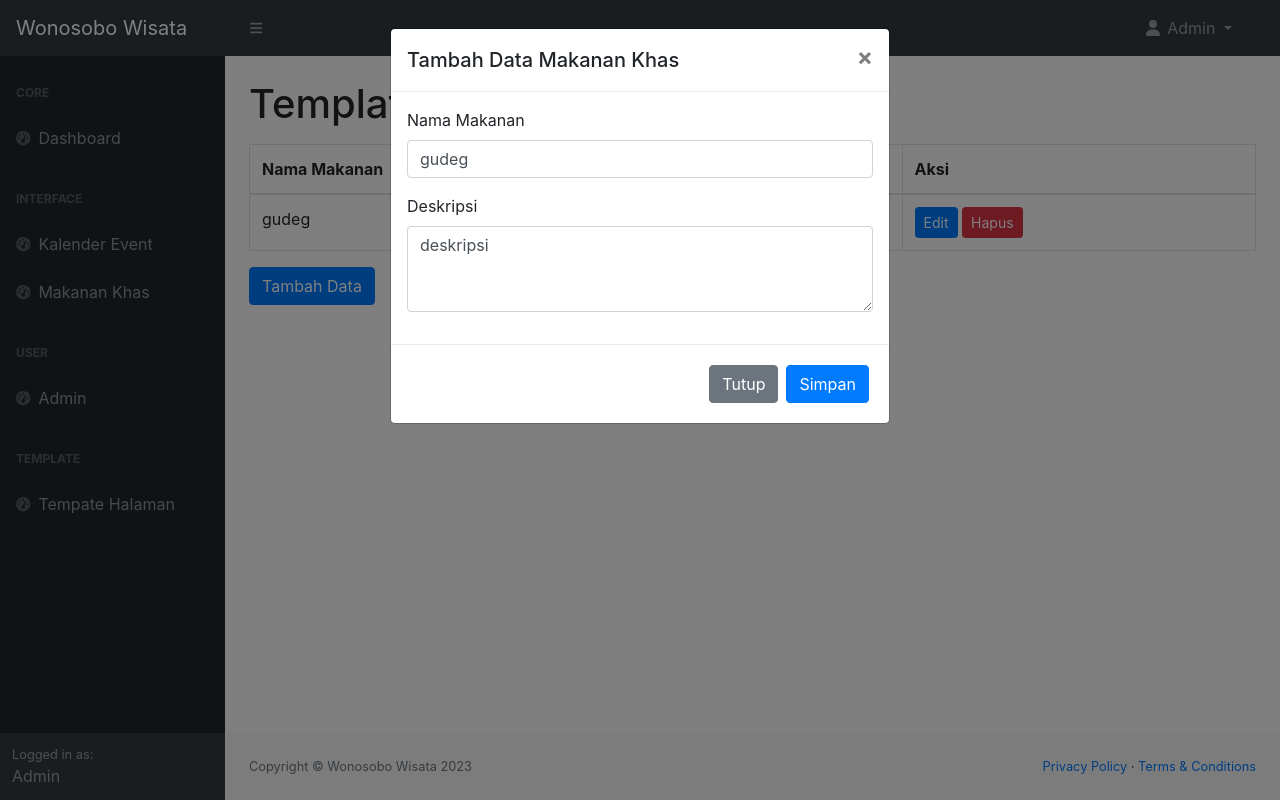
After one commit to dpw1-222302/WEBSITE-EXPLORE-WONOSOBO, a PHP site: page /admin/makanan_khas.php in a window 1280 px wide, after a click on "Edit". The commit adds this page. Run offline with PHP 8.4, Linux system fonts and the light colour scheme; a user stored in the database is signed in; data comes from the database, SQL or seed files in the repository; both versions use the stored data as it was after the commit; some libraries are stand-ins or nearby versions.

Commit message:
Membuat CRUD makanan khas di admin

```diff
--- /dev/null
+++ b/admin/makanan_khas.php
@@ -0,0 +1,170 @@
+<?php
+session_start();
+if (!isset($_SESSION['user_id'])) {
+    header("Location: login.php");
+    exit;
+}
+?>
+<!DOCTYPE html>
+<html lang="en">
+
+<head>
+    <meta charset="utf-8" />
+    <meta http-equiv="X-UA-Compatible" content="IE=edge" />
+    <meta name="viewport" content="width=device-width, initial-scale=1, shrink-to-fit=no" />
+    <meta name="description" content="" />
+    <meta name="author" content="" />
+    <title>Makanan Khas</title>
+    <link href="https://cdn.jsdelivr.net/npm/simple-datatables@7.1.2/dist/style.min.css" rel="stylesheet" />
+    <link href="css/styles.css" rel="stylesheet" />
+    <script src="https://use.fontawesome.com/releases/v6.3.0/js/all.js" crossorigin="anonymous"></script>
+    <link rel="stylesheet" href="https://maxcdn.bootstrapcdn.com/bootstrap/4.0.0/css/bootstrap.min.css">
+</head>
+
+<body>
+    <?php include 'navbar.php'; ?>
+    <div id="layoutSidenav">
+        <div id="layoutSidenav_nav">
+            <?php include 'sidebar.php'; ?>
+        </div>
+        <div id="layoutSidenav_content">
+            <main>
+                <div class="container-fluid px-4">
+                    <h1 class="mt-4">Template</h1>
+                    <!-- isi konten mulai dari sini -->
+                    <div class="table-responsive mt-3">
+                        <table class="table table-bordered">
+                            <thead>
+                                <tr>
+                                    <th>Nama Makanan</th>
+                                    <th>Despripsi</th>
+                                    <th>Aksi</th>
+                                </tr>
+                            </thead>
+                            <tbody>
+                                <?php
+                                include '../connect.php';
+                                $query = "SELECT * FROM tabel_makanan_khas";
+                                $datas = $conn->query($query);
+                                foreach ($datas as $data) :
+                                ?>
+                                    <tr>
+                                        <td>
+                                            <?= $data['nama_makanan_khas'] ?>
+                                        </td>
+
+                                        <td>
+                                            <?= $data['deskripsi_makanan_khas'] ?>
+                                        </td>
+                                        <td>
+                                            <button type="button" class="btn btn-primary btn-sm" data-toggle="modal" data-target="#editDataModal<?= $data['makanan_khas_id'] ?>">Edit</button>
+                                            <button type="button" class="btn btn-danger btn-sm" data-toggle="modal" data-target="#hapusDataModal<?= $data['makanan_khas_id'] ?>">Hapus</button>
+                                        </td>
+                                    </tr>
+                                    <!-- Modal ubah data -->
+                                    <div class="modal fade" id="editDataModal<?= $data['makanan_khas_id'] ?>" tabindex="-1" role="dialog" aria-labelledby="editDataModalLabel" ariahidden="true">
+                                        <div class="modal-dialog" role="document">
+                                            <div class="modal-content">
+                                                <div class="modal-header">
+                                                    <h5 class="modal-title" id="editDataModalLabel">Tambah Data Makanan Khas</h5>
+                                                    <button type="button" class="close" data-dismiss="modal" aria-label="Close">
+                                                        <span aria-hidden="true">&times;</span>
+                                                    </button>
+                                                </div>
+                                                <form method="POST" action="makanan_khas/ubah.php"> <!-- arahkan ke folder yang dituju -->
+                                                    <div class="modal-body">
+                                                        <input type="hidden" name="makanan_khas_id" value="<?= $data['makanan_khas_id'] ?>">
+                                                        <div class="form-group">
+                                                            <label for="nama_makanan_khas">Nama Makanan</label>
+                                                            <input required type="text" class="form-control" id="nama_makanan_khas" name="nama_makanan_khas" value="<?= $data['nama_makanan_khas'] ?>">
+                                                        </div>
+                                                        <div class="form-group">
+                                                            <label for="deskripsi_makanan_khas">Deskripsi</label>
+                                                            <textarea required class="form-control" id="deskripsi_makanan_khas" rows="3" name="deskripsi_makanan_khas"><?= $data['deskripsi_makanan_khas'] ?></textarea>
+                                                        </div>
+                                                    </div>
+                                                    <div class="modal-footer">
+                                                        <button type="button" class="btn btn-secondary" data-dismiss="modal">Tutup</button>
+                                                        <button type="submit" class="btn btn-primary">Simpan</button>
+                                                    </div>
+                                                </form>
+                                            </div>
+                                        </div>
+                                    </div>
+                                    <!-- Modal Hapus Data -->
+                                    <div class="modal fade" id="hapusDataModal<?= $data['makanan_khas_id'] ?>" tabindex="-1" role="dialog" aria-labelledby="hapusDataModalLabel<?= $data['makanan_khas_id'] ?>" aria-hidden="true">
+                                        <div class="modal-dialog" role="document">
+                                            <div class="modal-content">
+                                                <div class="modal-header">
+                                                    <h5 class="modal-title" id="hapusDataModalLabel<?= $data['makanan_khas_id'] ?>">Konfirmasi Penghapusan</h5>
+                                                    <button type="button" class="close" data-dismiss="modal" aria-label="Close">
+                                                        <span aria-hidden="true">&times;</span>
+                                                    </button>
+                                                </div>
+                                                <div class="modal-body">
+                                                    Apakah Anda yakin ingin menghapus data makanan khas ini?
+                                                </div>
+                                                <div class="modal-footer">
+                                                    <button type="button" class="btn btn-secondary" data-dismiss="modal">Batal</button>
+                                                    <a href="makanan_khas/hapus.php?id=<?= $data['makanan_khas_id'] ?>" class="btn btn-danger">Hapus</a> <!-- arahkan ke folder yang dituju -->
+                                                </div>
+                                            </div>
+                                        </div>
+                                    </div>
+                                <?php endforeach ?>
+                            </tbody>
+                        </table>
+                    </div>
+                    <button type="button" class="btn btn-primary" data-toggle="modal" data-target="#tambahDataModal">
+                        Tambah Data
+                    </button>
+                    <!-- Modal tambah data -->
+                    <div class="modal fade" id="tambahDataModal" tabindex="-1" role="dialog" aria-labelledby="tambahDataModalLabel" aria-hidden="true">
+                        <div class="modal-dialog" role="document">
+                            <div class="modal-content">
+                                <div class="modal-header">
+                                    <h5 class="modal-title" id="tambahDataModalLabel">
+                                        Tambah Data Makanan Khas
+                                    </h5>
+                                    <button type="button" class="close" data-dismiss="modal" aria-label="Close">
+                                        <span aria-hidden="true">&times;</span>
+                                    </button>
+                                </div>
+                                <form method="POST" action="makanan_khas/tambah.php"> <!-- arahkan ke folder yang dituju -->
+                                    <div class="modal-body">
+                                        <div class="form-group">
+                                            <label for="nama_makanan_khas">Nama Makanan</label>
+                                            <input required type="text" class="form-control" id="nama_makanan_khas" name="nama_makanan_khas">
+                                        </div>
+                                        <div class="form-group">
+                                            <label for="deskripsi_makanan_khas">Deskripsi</label>
+                                            <textarea required class="form-control" id="deskripsi_makanan_khas" rows="3" name="deskripsi_makanan_khas"></textarea>
+                                        </div>
+                                    </div>
+                                    <div class="modal-footer">
+                                        <button type="button" class="btn btn-secondary" data-dismiss="modal">Tutup</button>
+                                        <button type="submit" class="btn btn-primary">Simpan</button>
+                                    </div>
+                                </form>
+                            </div>
+                        </div>
+                    </div>
+                    <!-- isi konten berakhir di sini -->
+                </div>
+            </main>
+            <?php include 'footer.php'; ?>
+        </div>
+    </div>
+    <script src="https://cdn.jsdelivr.net/npm/bootstrap@5.2.3/dist/js/bootstrap.bundle.min.js" crossorigin="anonymous"></script>
+    <script src="js/scripts.js"></script>
+    <script src="https://cdnjs.cloudflare.com/ajax/libs/Chart.js/2.8.0/Chart.min.js" crossorigin="anonymous"></script>
+    <script src="assets/demo/chart-area-demo.js"></script>
+    <script src="assets/demo/chart-bar-demo.js"></script>
+    <script src="https://cdn.jsdelivr.net/npm/simple-datatables@7.1.2/dist/umd/simple-datatables.min.js" crossorigin="anonymous"></script>
+    <script src="js/datatables-simple-demo.js"></script>
+    <script src="https://code.jquery.com/jquery-3.2.1.slim.min.js"></script>
+    <script src="https://cdnjs.cloudflare.com/ajax/libs/popper.js/1.12.9/umd/popper.min.js"></script>
+    <script src="https://maxcdn.bootstrapcdn.com/bootstrap/4.0.0/js/bootstrap.min.js"></script>
+</body>
+
+</html>
--- a/admin/sidebar.php
+++ b/admin/sidebar.php
@@ -18,6 +18,10 @@ if (!isset($_SESSION['user_id'])) {
             <a class="nav-link" href="kalender_event.php">
                 <div class="sb-nav-link-icon"><i class="fas fa-tachometer-alt"></i></div>
                 Kalender Event
+            </a>
+            <a class="nav-link" href="makanan_khas.php">
+                <div class="sb-nav-link-icon"><i class="fas fa-tachometer-alt"></i></div>
+                Makanan Khas
             </a>
 
             <!-- Sampai sini -->
```
Also changed, not shown: admin/makanan_khas/hapus.php (added, +16 -0 lines), admin/makanan_khas/tambah.php (added, +17 -0 lines), admin/makanan_khas/ubah.php (added, +18 -0 lines), database/tabel_makanan_khas.sql (added, +66 -0 lines).
